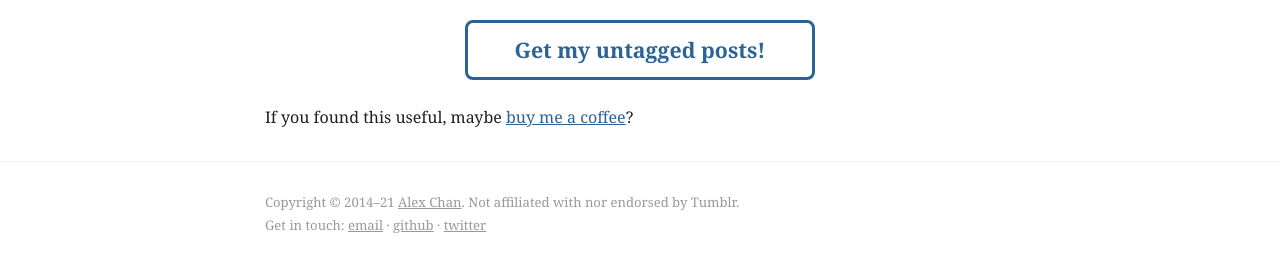
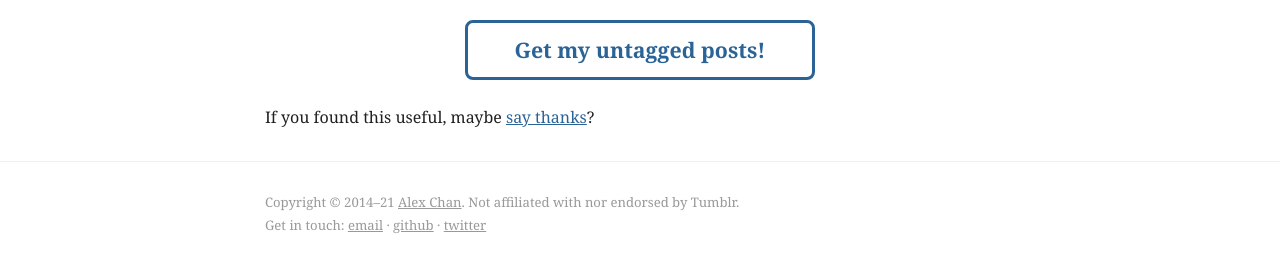
Before and after one commit to alexwlchan/finduntaggedtumblrposts.com, a Jekyll site: the page built from src/index.md, in a window 1280 px wide. Shown: the part 286-558 px from the top of the page. Built offline with Jekyll 4.4.1, drawn with Linux system fonts in a browser that asks for light colours.

Commit message:
tweak the 'say thanks' link

```diff
--- a/src/index.md
+++ b/src/index.md
@@ -40,4 +40,4 @@ layout: page
   <button type="submit" id="untagged_posts_button" onclick="load_results_page();"> Get my untagged posts!</button>
 </center>
 
-If you found this useful, maybe <a href="https://ko-fi.com/alexwlchan" class="kofi">buy me a coffee</a>?
+If you found this useful, maybe <a href="https://alexwlchan.net/say-thanks/">say thanks</a>?
```
